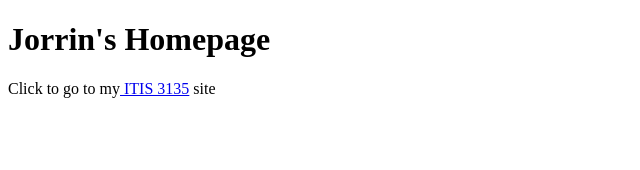
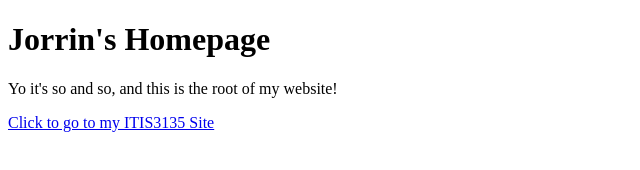
Before and after one commit to j0ramis/j0ramis.github.io, a plain HTML site: page index.html in a window 1280 px wide. Shown: the whole page, without its empty margins (0-640 px from the left). Drawn offline with Linux system fonts and the light colour scheme.

Commit message:
Update index.html

```diff
--- a/index.html
+++ b/index.html
@@ -6,6 +6,7 @@
   </head>
   <body>
     <h1>Jorrin's Homepage</h1>
-    <p>Click to go to my<a href="itis3135/">  ITIS 3135</a> site</p>
+    <p>Yo it's so and so, and this is the root of my website!</p>
+    <p><a href="itis3135/">Click to go to my ITIS3135 Site</a></p>
   </body>
 </html>
```
